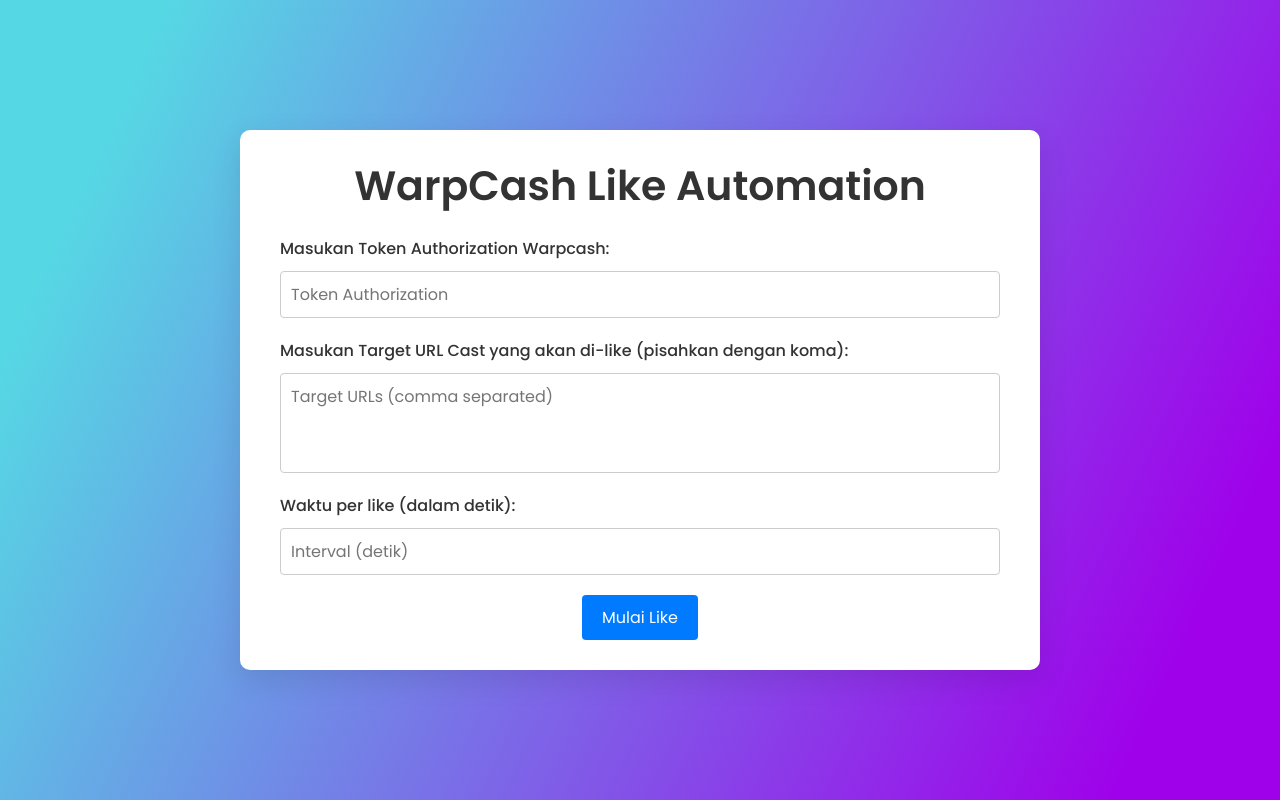
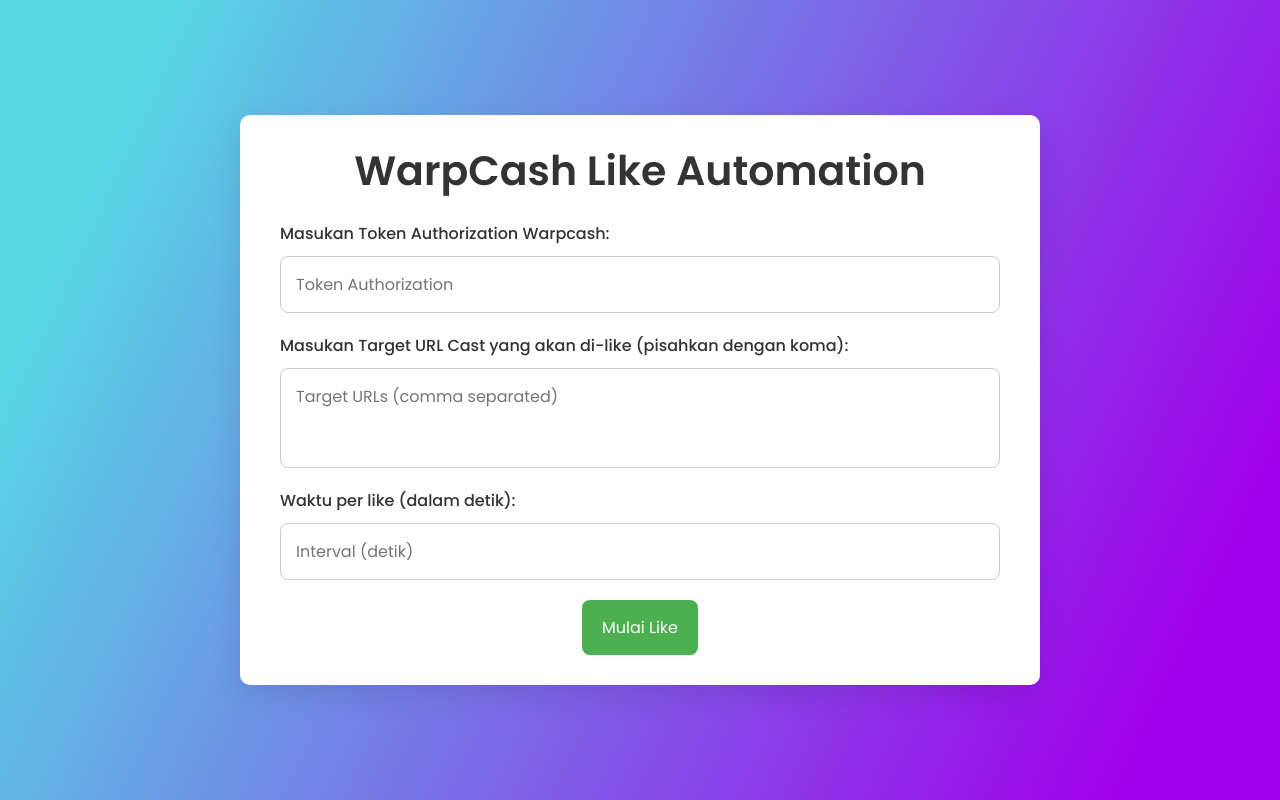
Before and after one commit to bismilahdestia/bismilahdestia.github.io, a PHP site: page / in a window 1280 px wide. Run offline with PHP 8.4, Linux system fonts and the light colour scheme.

Commit message:
styles.css

```diff
--- a/styles.css
+++ b/styles.css
@@ -56,9 +56,9 @@ label {
 }
 
 input, textarea {
-    padding: 10px;
+    padding: 15px; /* Perbesar kolom input */
     border: 1px solid #ccc;
-    border-radius: 4px;
+    border-radius: 8px;
     width: 100%;
     font-size: 16px;
     transition: border-color 0.3s ease;
@@ -74,21 +74,21 @@ textarea {
 }
 
 button {
-    padding: 10px 20px;
+    padding: 15px 20px; /* Perbesar tombol */
     border: none;
-    background-color: #007BFF;
+    background-color: #4CAF50; /* Warna hijau */
     color: white;
-    border-radius: 4px;
+    border-radius: 8px;
     cursor: pointer;
     font-size: 16px;
     transition: background-color 0.3s ease, transform 0.3s ease;
 }
 
 button:hover {
-    background-color: #0056b3;
+    background-color: #45a049; /* Warna hijau yang lebih gelap saat hover */
     transform: scale(1.05);
 }
 
 button:active {
-    background-color: #003f7f;
+    background-color: #3e8e41; /* Warna hijau yang lebih gelap saat aktif */
 }
```
